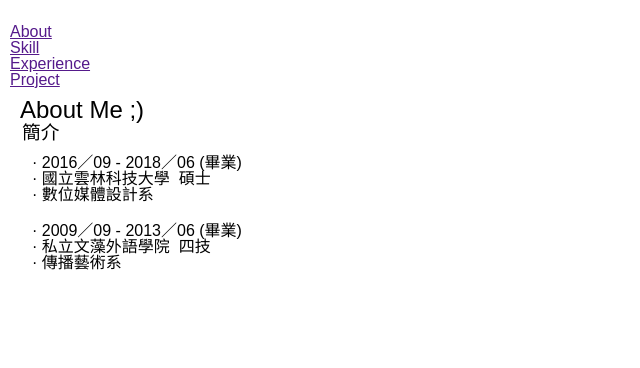
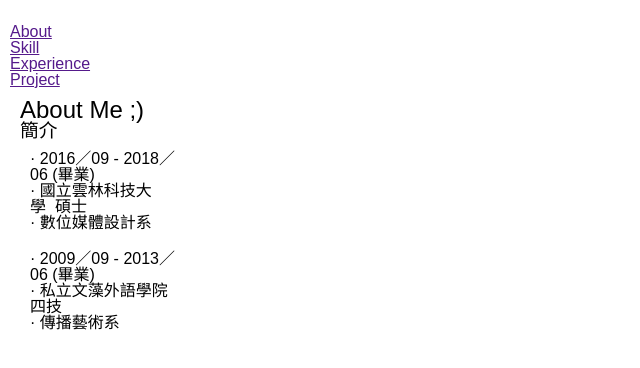
Before and after one commit to chichiehliu/profile, a plain HTML site: page index.html in a window 1280 px wide. Shown: the whole page, without its empty margins (0-640 px from the left). Drawn offline with Linux system fonts and the light colour scheme.

Commit message:
update index

```diff
--- a/index.html
+++ b/index.html
@@ -5,7 +5,7 @@
     <meta name="keywords" content="profile">
     <meta name="description" content="about me">
     <meta name="viewport" content="width=device-width, initial-scale=1.0 ,shirk-to-fit=no">
-    <link href="images/egga.ico" rel="short ico">
+    <link href="images/egga.ico" rel="shortcut icon">
     <link href="css/8col-rwd.css" rel="stylesheet" type="text/css">
     <script src="" type="text/javascript"></script>
     <title>Chi Chieh-liu Profile</title>
@@ -34,30 +34,25 @@
             </li>
         </ul>
     </div>
+    <section id="bg-about">
     <div class="col-3 menu" id="about">
     <h2>About Me ;)</h2>
-    <table>
-        <tr>
-        <td>
             <h3>簡介</h3>
-        </td>
-        </tr>
-        <td>
-    <div class="col-m-4">
+    <div class="col-3 col-m-4">
             · 2016／09 - 2018／06 (畢業)</br>
             · 國立雲林科技大學  碩士</br>
             · 數位媒體設計系</br>
     </div>
-
-    <div class="col-m-4">
+    <div class="col-3 col-m-4">
             · 2009／09 - 2013／06 (畢業)</br>
             · 私立文藻外語學院  四技</br>
             · 傳播藝術系</br>
     </div>
-        </td>
-    </table>
     </div>
+    </section>
+    <section>
     <div id="skill">
     </div>
+    </section>
 </body>
 </html>
```
